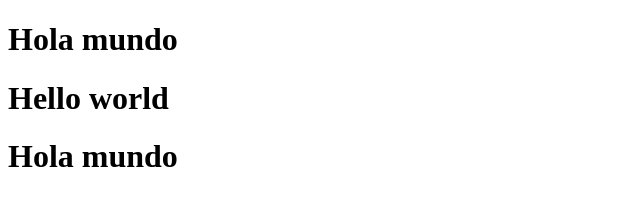
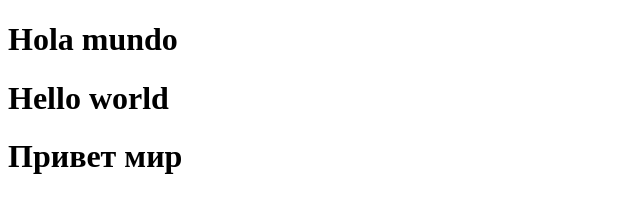
Before and after one commit to VictorReyes24/myFirstWebApp, a plain HTML site: page index.html in a window 1280 px wide. Shown: the whole page, without its empty margins (0-640 px from the left). Drawn offline with Linux system fonts and the light colour scheme.

Commit message:
V1.01
primera modificacion
cambios:
-el tercer hola mundo ahora esta en ruso

```diff
--- a/index.html
+++ b/index.html
@@ -9,6 +9,6 @@
 <body>
     <h1>Hola mundo</h1>
     <h1>Hello world</h1>
-    <h1>Hola mundo</h1>
+    <h1>Привет мир</h1>
 </body>
 </html>
```
